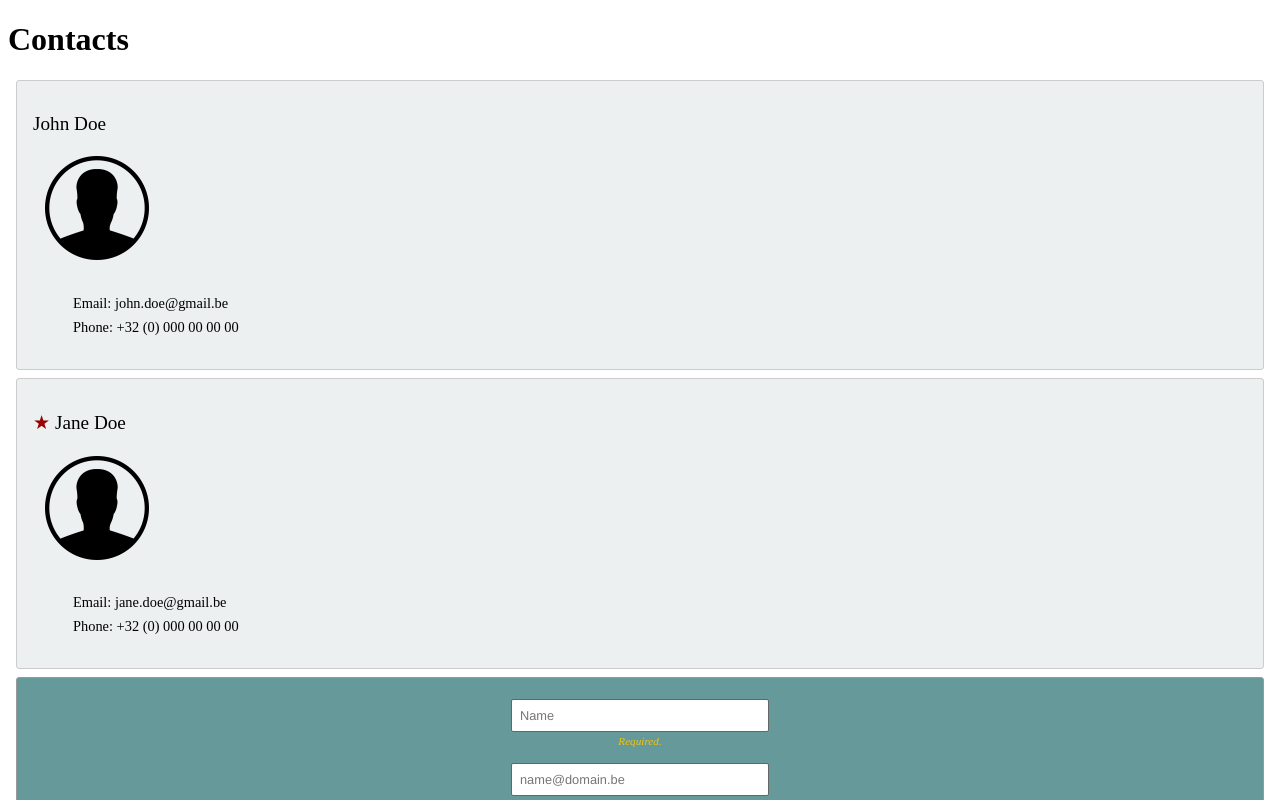
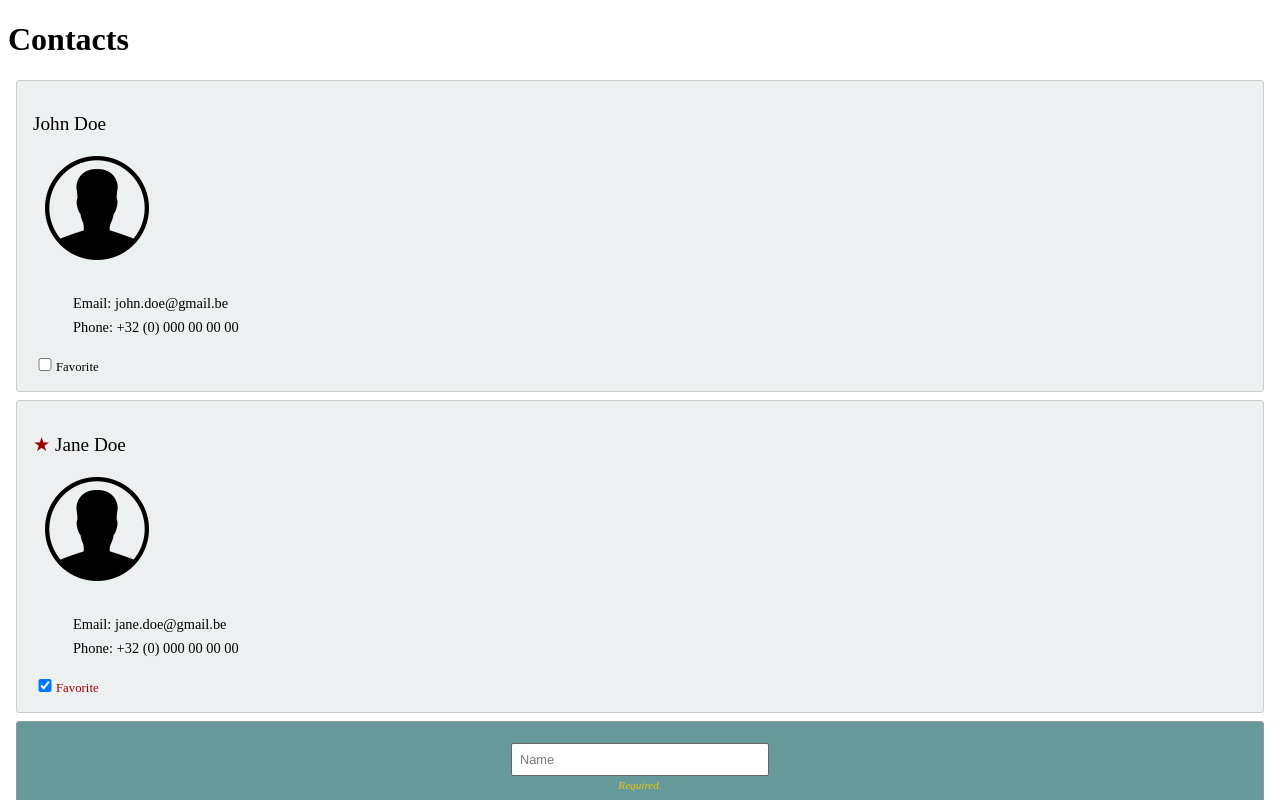
Before and after one commit to simonbogaerts/LabAngular, an Angular app: page / in a window 1280 px wide. Shown: the top 800 px of the page. Built offline with nearby package versions, Linux system fonts and the light colour scheme.

Commit message:
Lab 6 Services

```diff
--- a/src/app/app.component.html
+++ b/src/app/app.component.html
@@ -1,7 +1,9 @@
 <header><h1>Contacts</h1></header>
 <main>
-  <app-contact *ngFor="let contact of contactList;"
-               [contact]="contact">
+  <app-contact *ngFor="let contact of contactList; let i = index"
+               [contact]="contact"
+               [index]="i"
+               (onUpdate)="handleUpdate($event)">
   </app-contact>
   <app-contact-form (onSubmit)="createContact($event)"></app-contact-form>
 </main>
--- a/src/app/app.component.ts
+++ b/src/app/app.component.ts
@@ -1,5 +1,6 @@
 import { Component, OnInit } from '@angular/core';
 import { Contact } from './models/contact.model';
+import {ContactService} from './services/contact.service';
 
 @Component({
   selector: 'app-root',
@@ -8,27 +9,18 @@ import { Contact } from './models/contact.model';
 })
 export class AppComponent {
   contactList: Contact[];
+  constructor(private service: ContactService) {}
 
-  ngOnInit() {
-    this.contactList = [
-      new Contact (
-        'John Doe',
-        'john.doe@gmail.be',
-        '+32 (0) 000 00 00 00',
-        false,
-        'assets/avatar.png'
-      ),
-      new Contact (
-        'Jane Doe',
-        'jane.doe@gmail.be',
-        '+32 (0) 000 00 00 00',
-        true,
-        'assets/avatar.png'
-      )
-    ];
+  ngOnInit(): void {
+    this.contactList = this.service.getContactList();
   }
 
   createContact(event: Contact) {
-    this.contactList.push(event);
+    this.service.addContact(event);
+    this.contactList = this.service.getContactList();
+  }
+
+  handleUpdate(): void {
+    this.contactList = this.service.getContactList();
   }
 }
--- a/src/app/app.module.ts
+++ b/src/app/app.module.ts
@@ -6,6 +6,7 @@ import { AppComponent } from './app.component';
 import { ContactComponent } from './components/contact/contact.component';
 import { FormsModule, ReactiveFormsModule } from '@angular/forms';
 import { ContactFormComponent } from './components/contact-form/contact-form.component';
+import { ContactService } from './services/contact.service';
 
 
 @NgModule({
@@ -19,7 +20,7 @@ import { ContactFormComponent } from './components/contact-form/contact-form.com
     FormsModule,
     ReactiveFormsModule
   ],
-  providers: [],
+  providers: [ContactService],
   bootstrap: [AppComponent]
 })
 export class AppModule { }
--- a/src/app/components/contact/contact.component.html
+++ b/src/app/components/contact/contact.component.html
@@ -7,3 +7,5 @@
   <li>Email: {{ contact.email }}</li>
   <li>Phone: {{ contact.phone }}</li>
 </ul>
+<input type="checkbox" name="isFavorite" id="isFavorite" [(ngModel)]="contact.isFavorite" (click)="toggleFavorite(index)">
+<label for="isFavorite" [class.favorite]="contact.isFavorite">Favorite</label>
--- a/src/app/components/contact/contact.component.ts
+++ b/src/app/components/contact/contact.component.ts
@@ -1,5 +1,6 @@
-import { Component, OnInit, Input } from '@angular/core';
+import { Component, OnInit, Input, EventEmitter, Output } from '@angular/core';
 import { Contact } from '../../models/contact.model';
+import { ContactService } from '../../services/contact.service';
 
 @Component({
   selector: 'app-contact',
@@ -8,8 +9,15 @@ import { Contact } from '../../models/contact.model';
 })
 export class ContactComponent implements OnInit {
   @Input() contact: Contact;
-  constructor() { }
+  @Input() index: number;
+  @Output() onUpdate: EventEmitter<any> = new EventEmitter();
+  constructor(private service: ContactService) { }
 
   ngOnInit() {
   }
+
+  toggleFavorite(index: number): void {
+    this.service.toggleFavorite(index);
+    this.onUpdate.emit();
+  }
 }
--- /dev/null
+++ b/src/app/services/contact.service.ts
@@ -0,0 +1,35 @@
+import { Injectable } from '@angular/core';
+import { Contact } from '../models/contact.model';
+
+@Injectable()
+export class ContactService {
+  contactList: Contact[] = [
+    new Contact (
+      'John Doe',
+      'john.doe@gmail.be',
+      '+32 (0) 000 00 00 00',
+      false,
+      'assets/avatar.png'
+    ),
+    new Contact (
+      'Jane Doe',
+      'jane.doe@gmail.be',
+      '+32 (0) 000 00 00 00',
+      true,
+      'assets/avatar.png'
+    )
+  ];
+  constructor() { }
+
+  getContactList(){
+    return this.contactList;
+  }
+
+  addContact(contact: Contact) {
+    this.contactList.push(contact);
+  }
+
+  toggleFavorite(index: number): void {
+    this.contactList[index].isFavorite = !this.contactList[index].isFavorite;
+  }
+}
```
Also changed, not shown: 1 other file (tests, documents, lock files or other folders).
